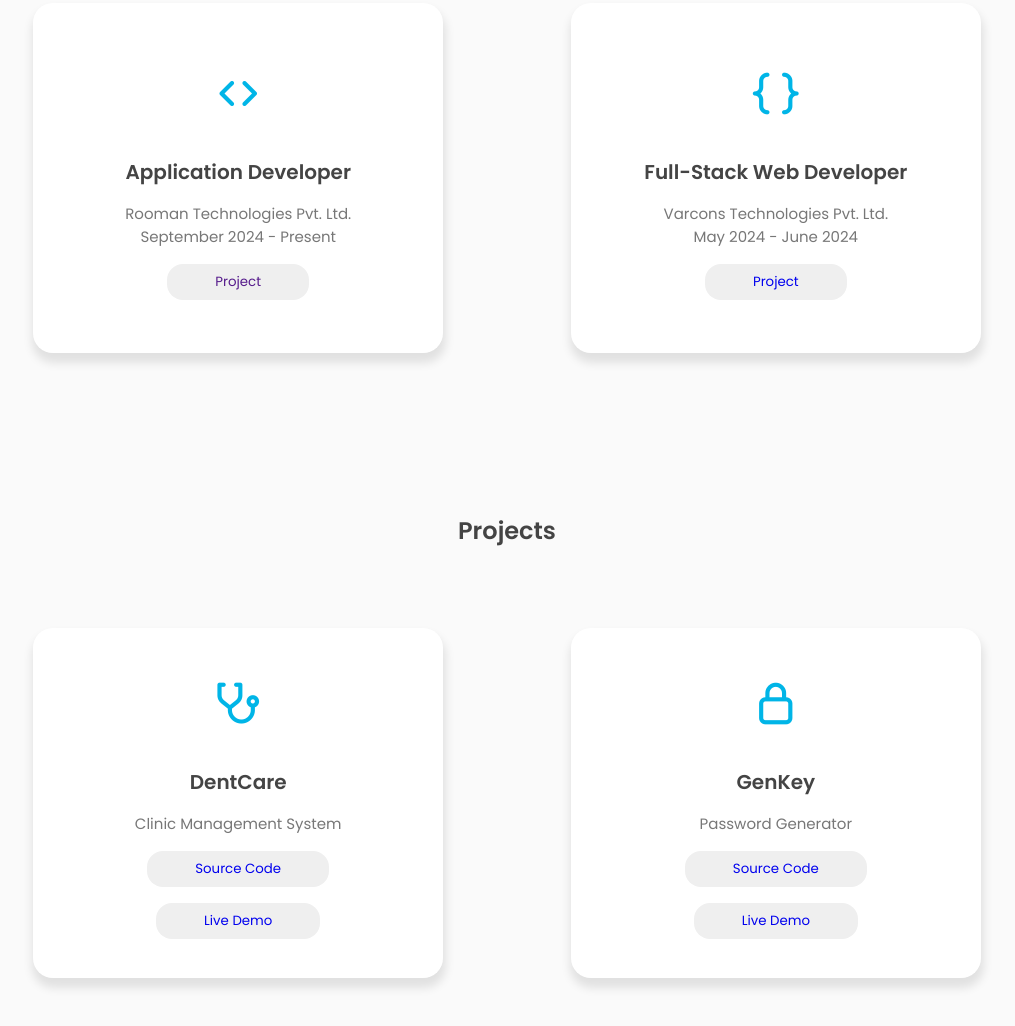
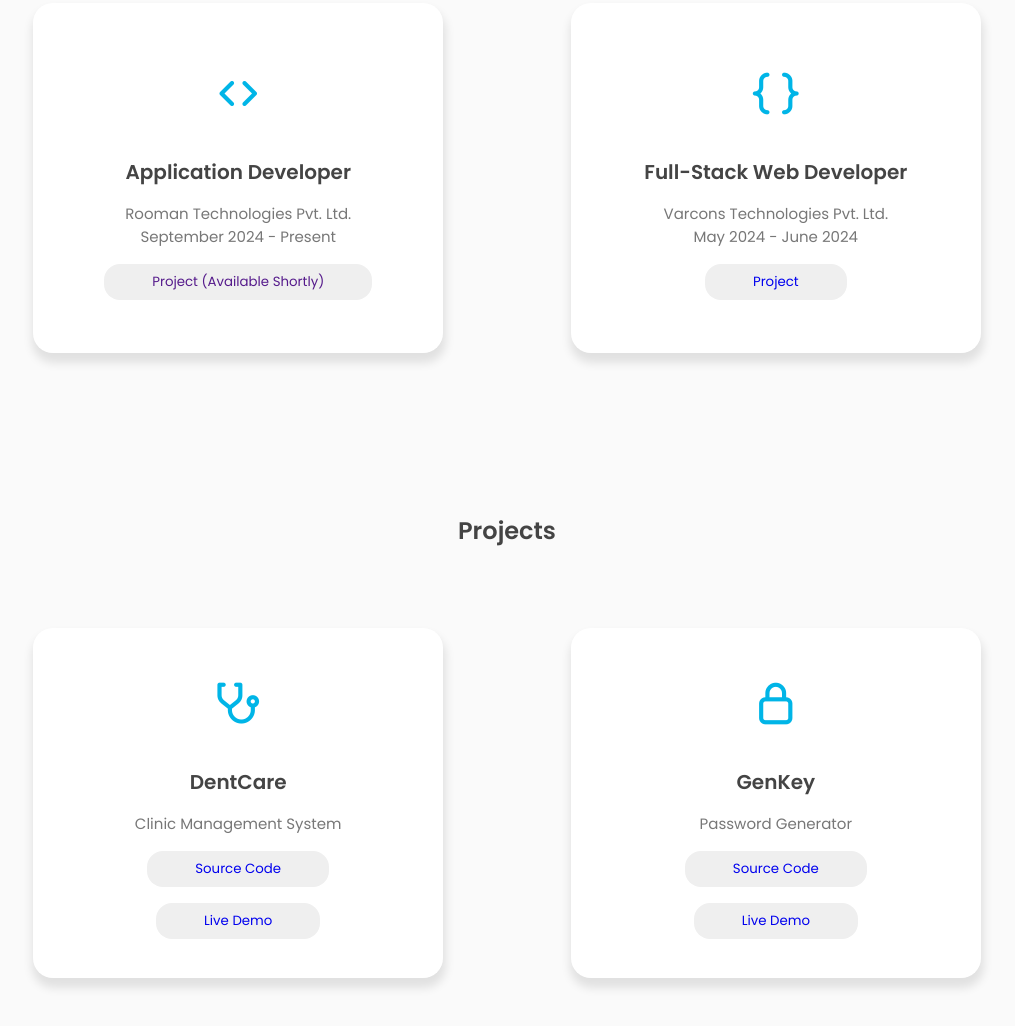
Before and after one commit to bhaveshjain2603/Portfolio-Website, a plain HTML site: page index.html in a window 1280 px wide. Shown: the part 1543-2569 px from the top of the page, without its empty margins (133-1148 px from the left). Drawn offline with nearby package versions, Linux system fonts and the light colour scheme.

Commit message:
Update index.html

```diff
--- a/index.html
+++ b/index.html
@@ -155,7 +155,7 @@
                         <h3>Application Developer</h3>
                         <label>Rooman Technologies Pvt. Ltd.</label>
                         <label>September 2024 - Present</label>
-                        <button><a href="">Project</a></button>
+                        <button><a href="">Project (Available Shortly)</a></button>
                     </div>
                     <div class="project-box">
                         <i class="uil uil-brackets-curly"></i>
```
